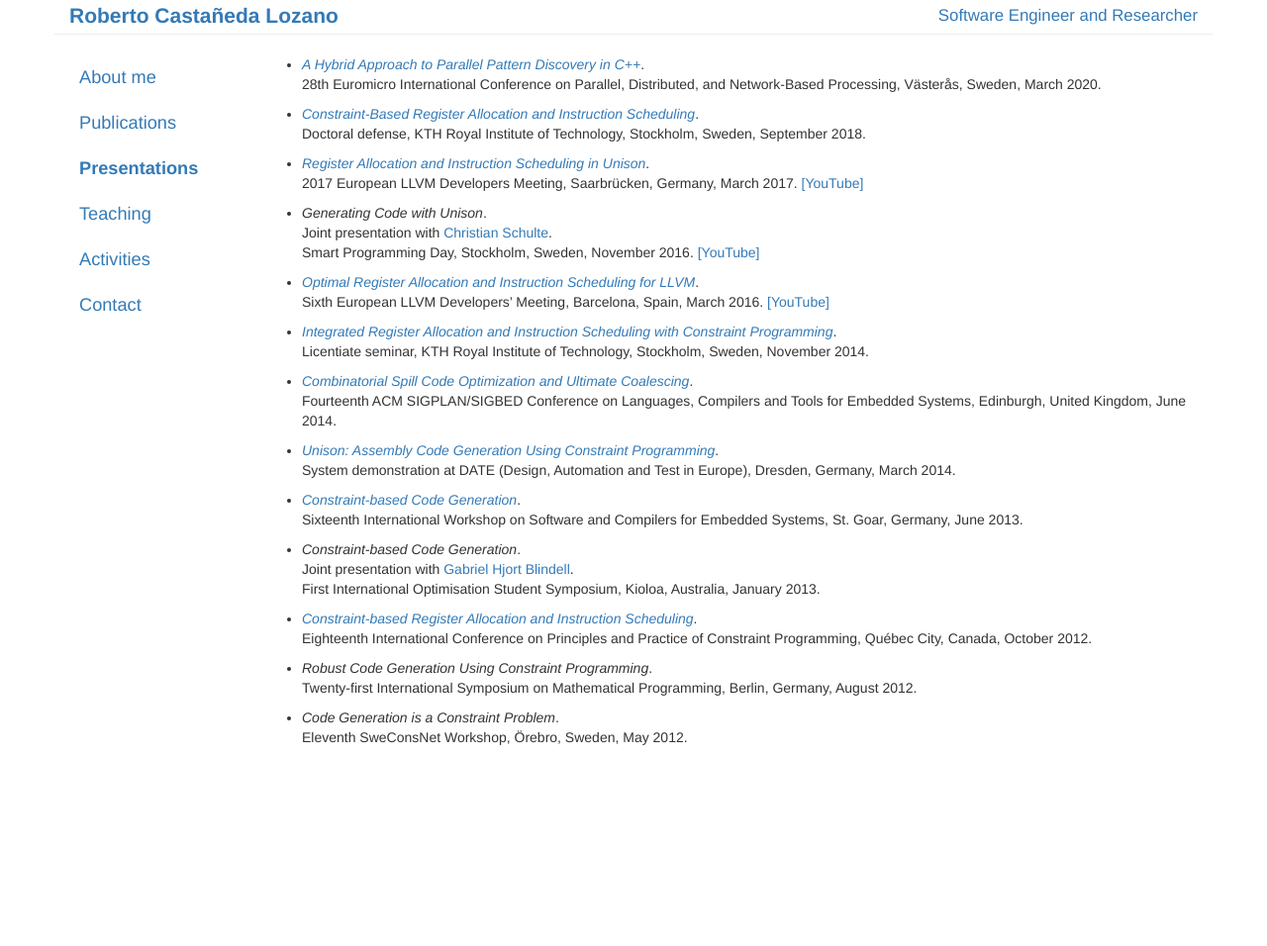
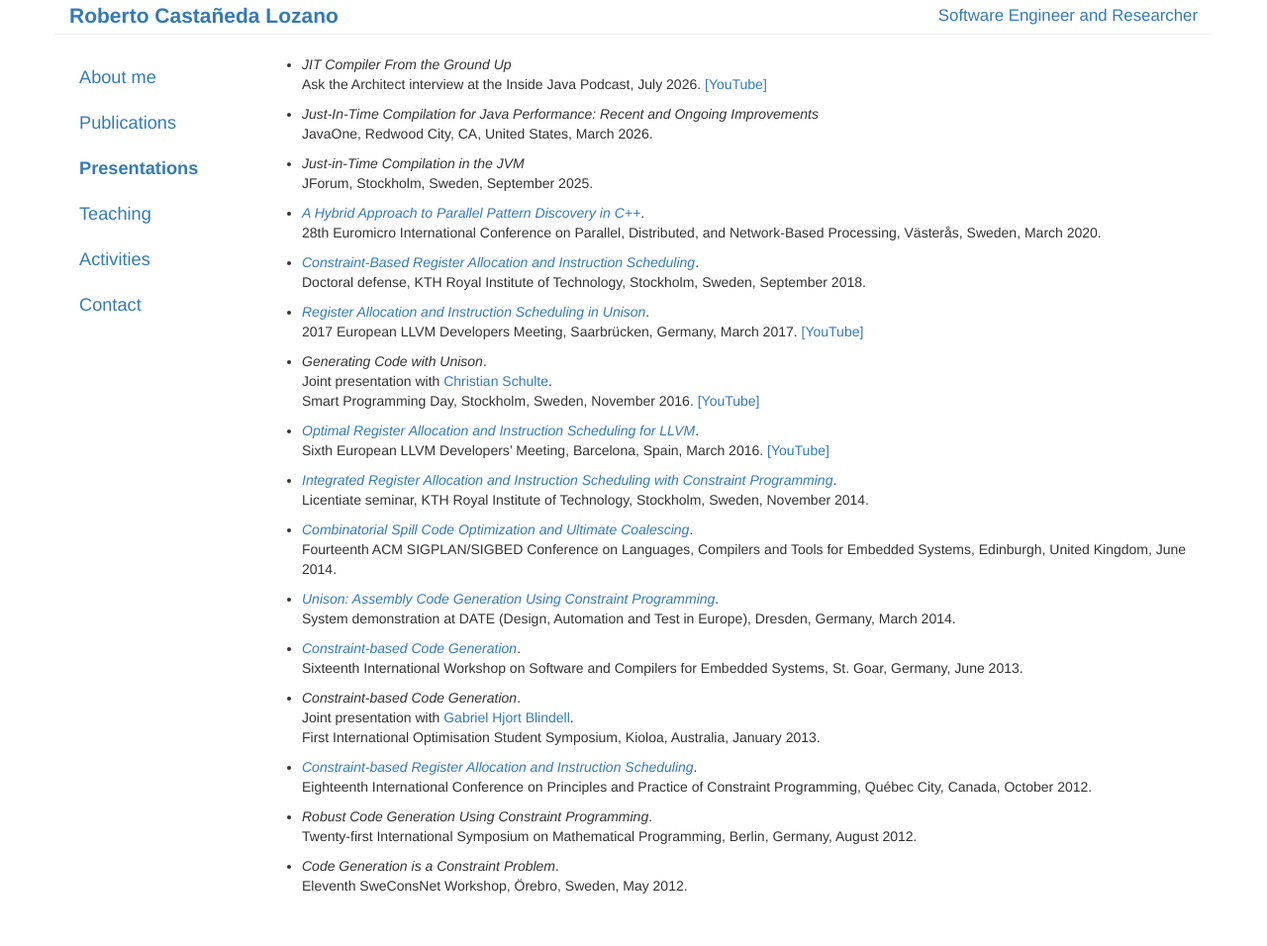
Before and after one commit to robcasloz/robcasloz.github.io, a Jekyll site: the page built from _posts/2010-11-01-presentations.md, in a window 1280 px wide. Shown: the whole page at 99% size. Built offline with Jekyll 4.4.1, drawn with Linux system fonts in a browser that asks for light colours; before the commit the page ends 900 px from its top, so only the background shows below that.

Commit message:
Update presentations

```diff
--- a/_posts/2010-11-01-presentations.md
+++ b/_posts/2010-11-01-presentations.md
@@ -2,6 +2,15 @@
 layout: page
 title: "Presentations"
 ---
+
+- *JIT Compiler From the Ground Up*<br />
+  Ask the Architect interview at the Inside Java Podcast, July 2026. [[YouTube]](https://youtu.be/ofPOBPa8500)
+
+- *Just-In-Time Compilation for Java Performance: Recent and Ongoing Improvements*<br />
+  JavaOne, Redwood City, CA, United States, March 2026.
+
+- *Just-in-Time Compilation in the JVM*<br />
+  JForum, Stockholm, Sweden, September 2025.
 
 - [*A Hybrid Approach to Parallel Pattern Discovery in C++*](/presentations/pdp2020.pdf).<br />
   28th Euromicro International Conference on Parallel, Distributed, and Network-Based Processing, V&auml;ster&aring;s, Sweden, March 2020.
```
